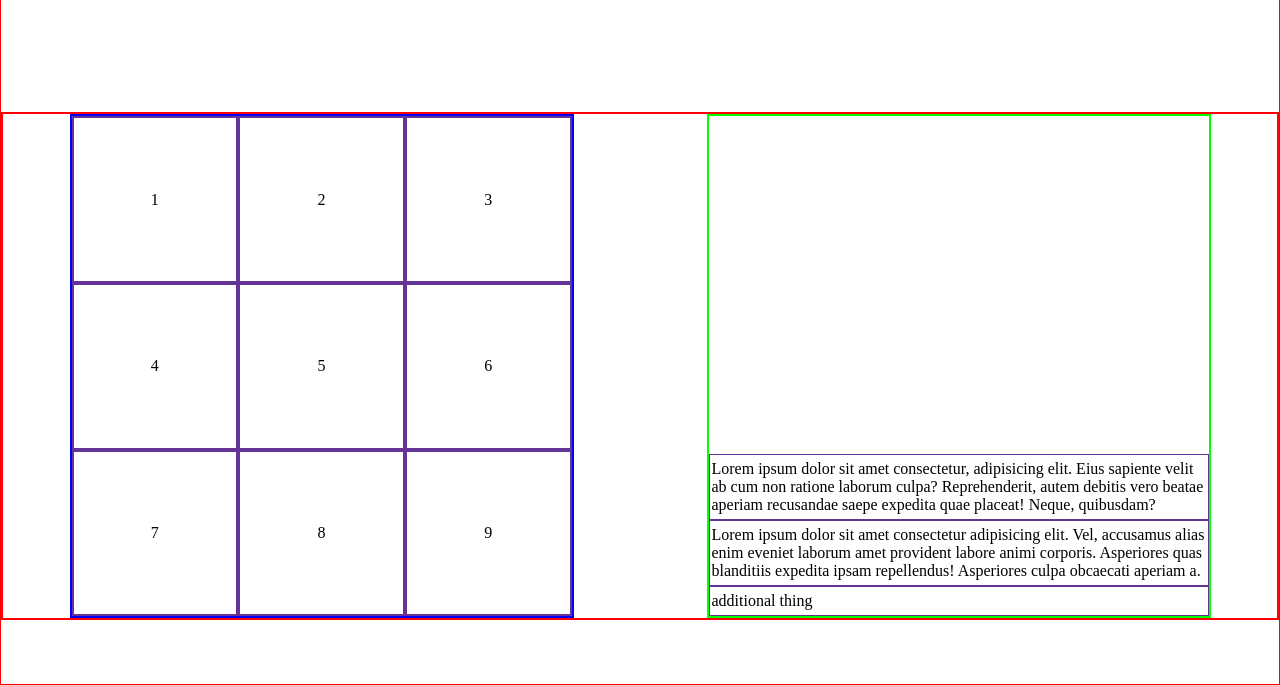
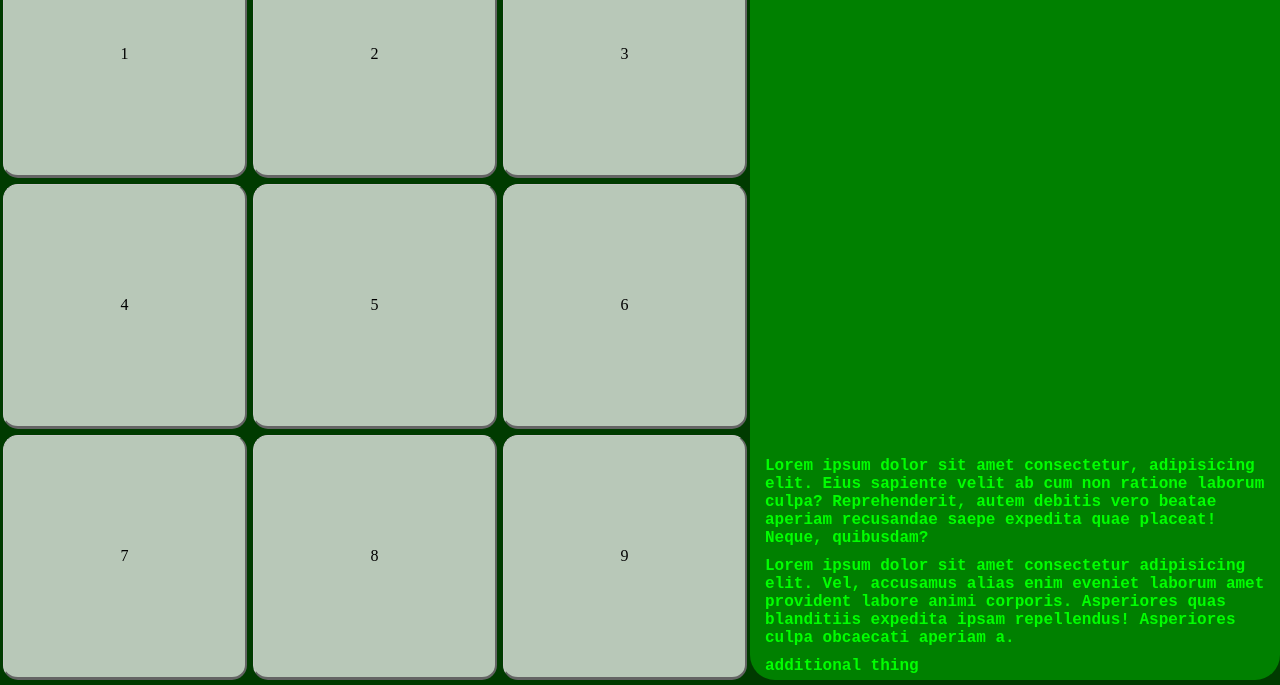
Before and after one commit to mikesealey/ci_pp2, a plain HTML site: page index.html in a window 1280 px wide. Shown: the part 117-802 px from the top of the page. Drawn offline with Linux system fonts and the light colour scheme.

Commit message:
develops styling

```diff
--- a/assets/css/style.css
+++ b/assets/css/style.css
@@ -5,10 +5,10 @@
 
 body {
     height: 100vh;
-    border: 1px solid red;
     display: flex;
     flex-direction: column;
     justify-content: space-around;
+    background-color: rgb(0, 59, 0);
 }
 
 #title {
@@ -16,25 +16,31 @@ body {
 }
 
 #game {
-    border: 2px solid red;
     display: flex;
     flex-direction: row;
     justify-content: space-around;
+    height: 750px
+}
+
+@media (max-width: 1000px) {
+    #game {
+        flex-direction: column;
+    }
 }
 
 #board {
-    width: 500px;
-    height: 500px;
-    border: 2px solid blue;
+    /* width: 750px; */
+    max-height: 750px;
     display: flex;
     flex-direction: column;
     justify-content: space-around;
+    aspect-ratio: 1/1;
 }
 
 #console {
-    width: 500px;
-    height: 500px;
-    border: 2px solid lime;
+    min-width: 250px;
+    max-height: 750px;
+    border-radius: 25px;
 }
 
 .row {
@@ -44,23 +50,33 @@ body {
     height: 100%;
 }
 
+/* Each of the 9 sections */
 .row div {
-    border: 2px solid rebeccapurple;
     width: 33%;
     text-align: center;
     display: flex;
     flex-direction: column;
     justify-content: space-around;
+    aspect-ratio: 1/1;
+    border: 1px solid rgb(199, 199, 199);
+    background-color: #ffffffb8;
+    border-bottom: 3px solid rgb(100, 100, 100);
+    border-right: 2px solid rgb(100, 100, 100);
+    margin: 3px;
+    border-radius: 15px;
 }
 
 #console {
     display: flex;
     flex-direction: column;
     justify-content: flex-end;
+    font-family: 'Courier New', Courier, monospace;
+    color: rgb(0, 255, 0);
+    background-color: green;
+    font-weight: 700;
 
 }
 
 #console * {
-    border: 1px solid rebeccapurple;
-    padding: 5px 2px;
+    padding: 5px 15px;
 }
```
